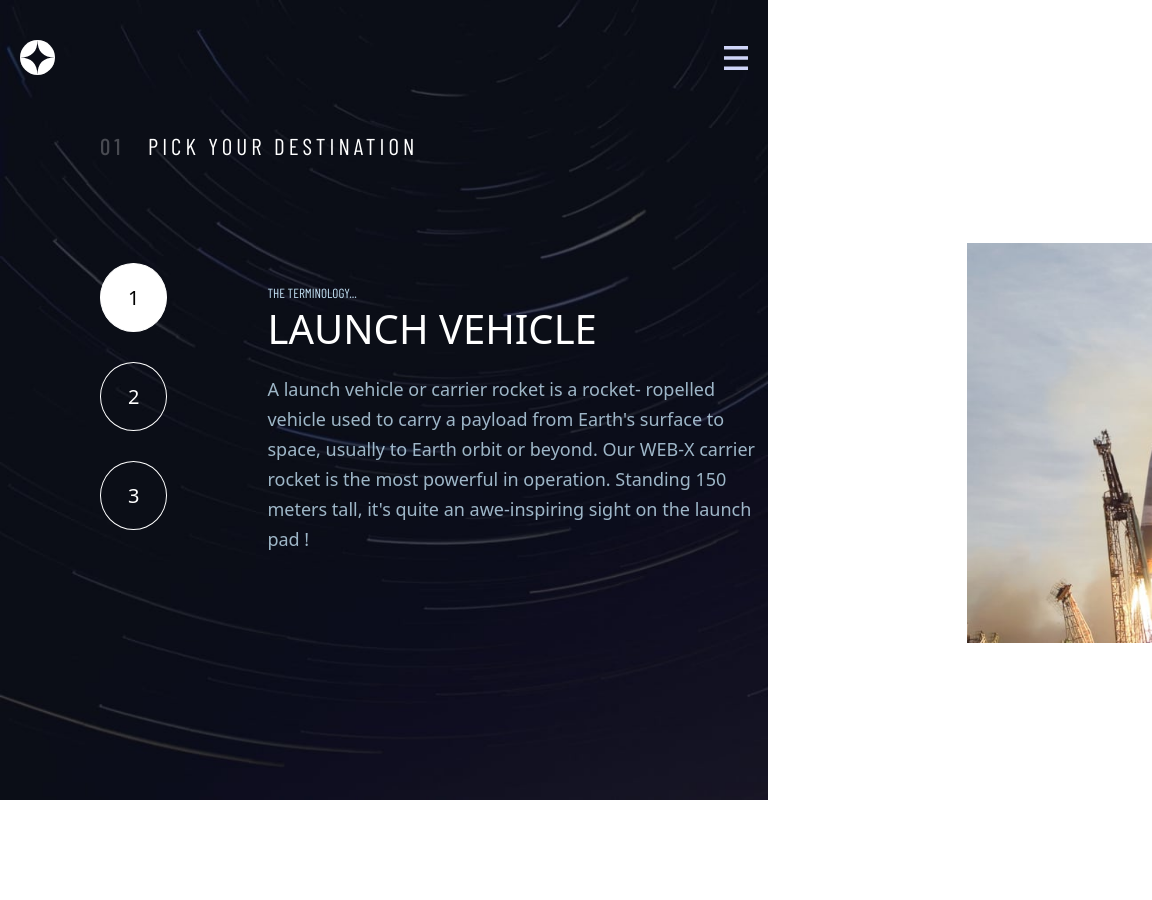
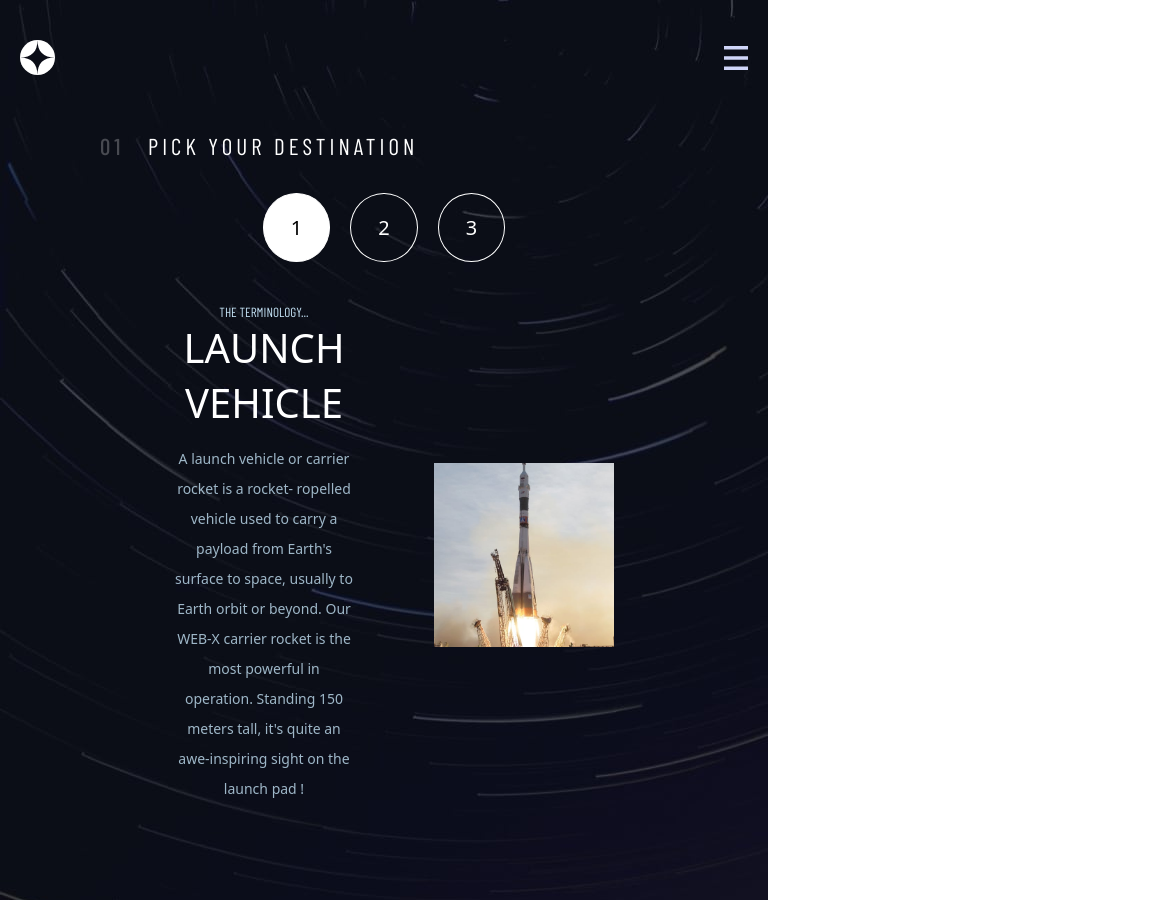
Before and after one commit to somaleyo/Router-espace, a React (Vite) app: page /technology in a window 768 px wide. Shown: the top 900 px of the page, 1152 px wide, since content can reach past the window. Before the commit the page ends 800 px from the top, so only its background shows below. Built offline with nearby package versions, Linux system fonts and the light colour scheme; a web font is replaced by a local one.

Commit message:
responsive

```diff
--- a/src/pages/Tech/Spaceport.jsx
+++ b/src/pages/Tech/Spaceport.jsx
@@ -26,21 +26,7 @@ export default function Spaceport(props) {
                         </div>
 
             </div>
-                <div className="tech spaceport">
 
-                    <div className="tech-container">
-                        <div className="tech-left">
-
-                            <div className="tech-text">
-
-
-                            </div>
-                        </div>
-                        <div className="tech-right">
-                            <img src="/src/assets/images/assets/technology/image-launch-vehicle-portrait.jpg" alt="" />
-                        </div>
-                    </div>
-                </div>
 
 
         </>
--- a/src/pages/destination.css
+++ b/src/pages/destination.css
@@ -100,7 +100,7 @@
 .link{
     text-decoration: none;
 }
-@media (max-width:576px)and (max-height:800px){
+@media (max-width:650px)and (max-height:800px){
     .destination-container{
         width: 100%;
         height: 1000px;
@@ -146,7 +146,7 @@
 
 }
 /* Tablet Responsive (577px to 992px) */
-@media (min-width: 577px) and (max-width: 1440px) {
+@media (min-width: 650px) and (max-width: 1440px) {
     .destination-container {
         height: auto;
         min-height: 100vh;
--- a/src/pages/tech.css
+++ b/src/pages/tech.css
@@ -1,6 +1,6 @@
 .tech-bg{
-    width: 100vw;
-    height: 100vh;
+    width: 115vw;
+    height: 115vh;
     background-image: url('/src/assets/images/assets/technology/background-technology-desktop.jpg');
     background-repeat: no-repeat;
     background-size: cover;
@@ -87,6 +87,129 @@
 .active-tech:hover{
     cursor: pointer;
 }
-.spaceport{
+@media (max-width:576px)and (max-height:800px){
+    .tech-bg{
+    width: 100%;
+    height: 900px;
+    background-image: url('/src/assets/images/assets/technology/background-technology-mobile.jpg');
+    background-repeat: no-repeat;
+    background-size: cover;
+}
+.tech h6{
+    width: 330px;
+    margin-left: -50px;
+}
+.tech-container{
+    flex-direction: column-reverse;
+
+    gap: 10px;
+    margin-top: -1px;
+}
+.tech-left{
+    flex-direction: column;
+    gap: 40px;
+    margin-top: -20px;
+}
+.one{
+    width: 25px;
+    padding-left: 25px;
+    padding-right: 20px;
+    padding: 10px;
+    text-align: center;
+}
+.tech-ancre{
+    flex-direction: row;
 
 }
+.tech h2{
+    font-size: 30px;
+    margin-bottom: -15px;
+}
+.tech img {
+    width: 200px;
+    height: 200px;
+    margin-bottom: -15px;
+}
+.tech-text .texte{
+    width: 250px;
+    font-size: 12px;
+}
+}
+/* tablette */
+@media (min-width: 577px) and (max-width: 1090px) {
+    .tech-bg {
+        width: 100%;
+        height: 900px;
+        background-image: url('/src/assets/images/assets/technology/background-technology-tablet.jpg');
+        background-repeat: no-repeat;
+        background-size: cover;
+    }
+
+    .tech-container {
+        flex-direction: column-reverse; /* Changed to column-reverse to stack image on top */
+        gap: 40px; /* Increased gap between elements */
+        align-items: center; /* Center items horizontally */
+        margin: 20px auto; /* Center the container */
+        max-width: 90%; /* Limit maximum width */
+    }
+
+    .tech-right {
+        width: 100%; /* Full width for image container */
+        display: flex;
+        justify-content: center; /* Center image horizontally */
+    }
+
+    .tech-right img {
+        width: 100%;
+        max-width: 450px; /* Maximum image width */
+        height: auto; /* Maintain aspect ratio */
+        margin: 0; /* Reset margins */
+    }
+
+    .tech-left {
+        width: 100%;
+        display: flex;
+        flex-direction: column;
+        align-items: center;
+        text-align: center;
+        gap: 30px;
+    }
+
+    .tech-text {
+        width: 100%;
+        max-width: 573px; /* Maximum text width */
+        margin: 0 auto;
+        padding: 0 20px;
+    }
+
+    .tech-ancre {
+        flex-direction: row;
+        justify-content: center;
+        gap: 20px;
+    }
+}
+
+/* Add intermediate breakpoints for fine-tuning */
+@media (min-width: 768px) and (max-width: 1090px) {
+    .tech-container {
+        gap: 60px; /* Larger gap for bigger tablets */
+    }
+
+    .tech-right img {
+        max-width: 300px; /* Larger image for bigger tablets */
+        margin-top: -25px;
+        margin-bottom: -35px;
+    }
+    .tech-left{
+        margin-top: -10px;
+
+    }
+    .tech-container{
+        flex-direction: row;
+        margin-top: -10px;
+    }
+    .tech-container .texte{
+        font-size: 14px;
+    }
+
+}
```
